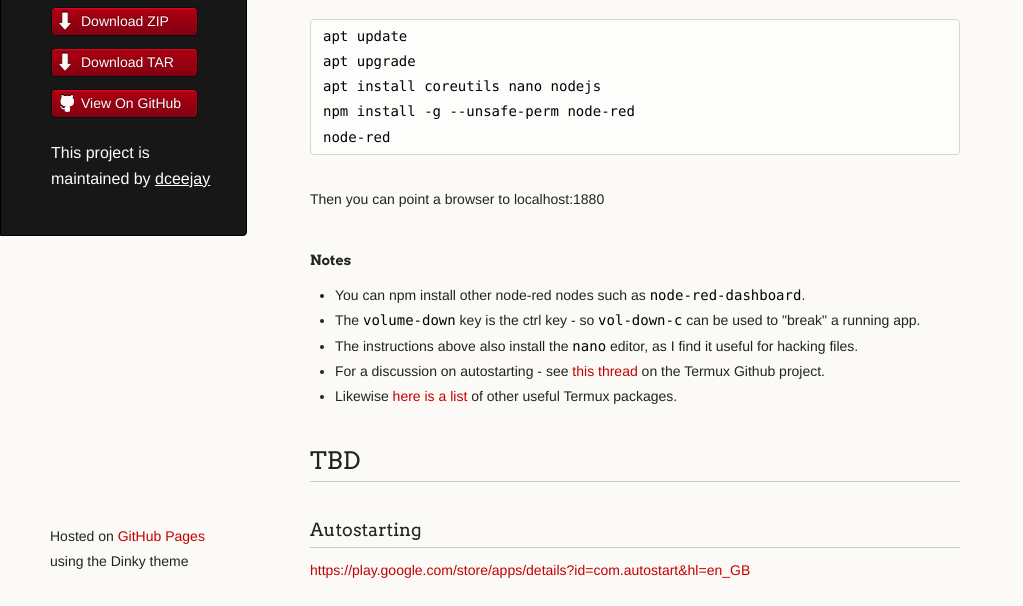
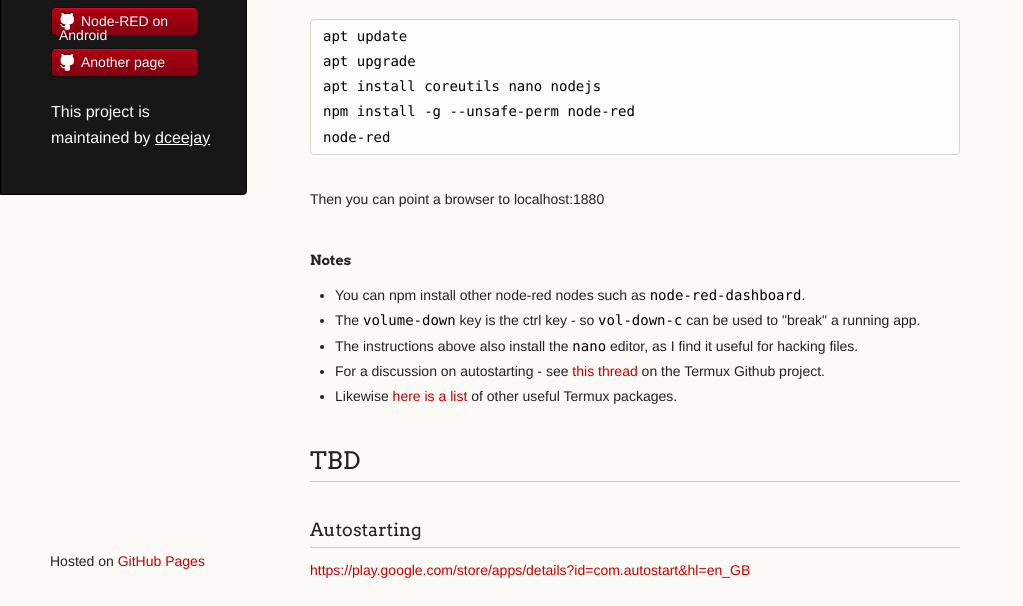
Before and after one commit to dceejay/pages, a plain HTML site: page index.html in a window 1280 px wide. Shown: the part 194-800 px from the top of the page, without its empty margins (0-1023 px from the left). Drawn offline with Linux system fonts and the light colour scheme.

Commit message:
Update index.html

```diff
--- a/index.html
+++ b/index.html
@@ -20,9 +20,8 @@
         <p class="header">Some random static web pages</p>
 
         <ul>
-          <li class="download"><a class="buttons" href="https://github.com/dceejay/pages/zipball/master">Download ZIP</a></li>
-          <li class="download"><a class="buttons" href="https://github.com/dceejay/pages/tarball/master">Download TAR</a></li>
-          <li><a class="buttons github" href="https://github.com/dceejay/pages">View On GitHub</a></li>
+          <li><a class="buttons github" href="./pages">Node-RED on Android</a></li>
+          <li><a class="buttons github" href="./pages">Another page</a></li>
         </ul>
 
         <p class="header">This project is maintained by <a class="header name" href="https://github.com/dceejay">dceejay</a></p>
@@ -73,7 +72,7 @@ node-red
 <p><a href="https://termux.com/add-on-api.html">https://termux.com/add-on-api.html</a></p>
       </section>
       <footer>
-        <p><small>Hosted on <a href="https://pages.github.com">GitHub Pages</a> using the Dinky theme</small></p>
+        <p><small>Hosted on <a href="https://pages.github.com">GitHub Pages</a></small></p>
       </footer>
     </div>
     <!--[if !IE]><script>fixScale(document);</script><![endif]-->
```
